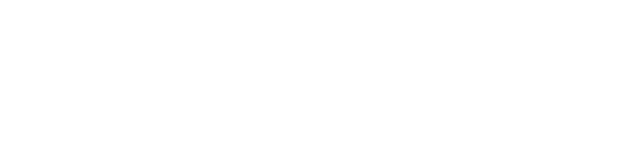
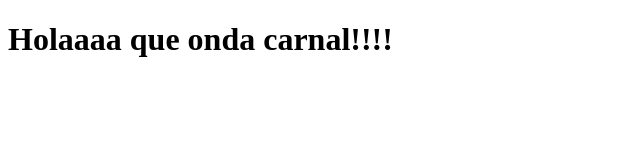
Before and after one commit to Fariiidd/prueba-git, a plain HTML site: page index.html in a window 1280 px wide. Shown: the whole page, without its empty margins (0-640 px from the left). Drawn offline with Linux system fonts and the light colour scheme.

Commit message:
agrege header

```diff
--- a/index.html
+++ b/index.html
@@ -8,8 +8,7 @@
 <body>
 
     <header>
-
-
+        <h1>Holaaaa que onda carnal!!!!</h1>
     </header>
 
   <section>
```
